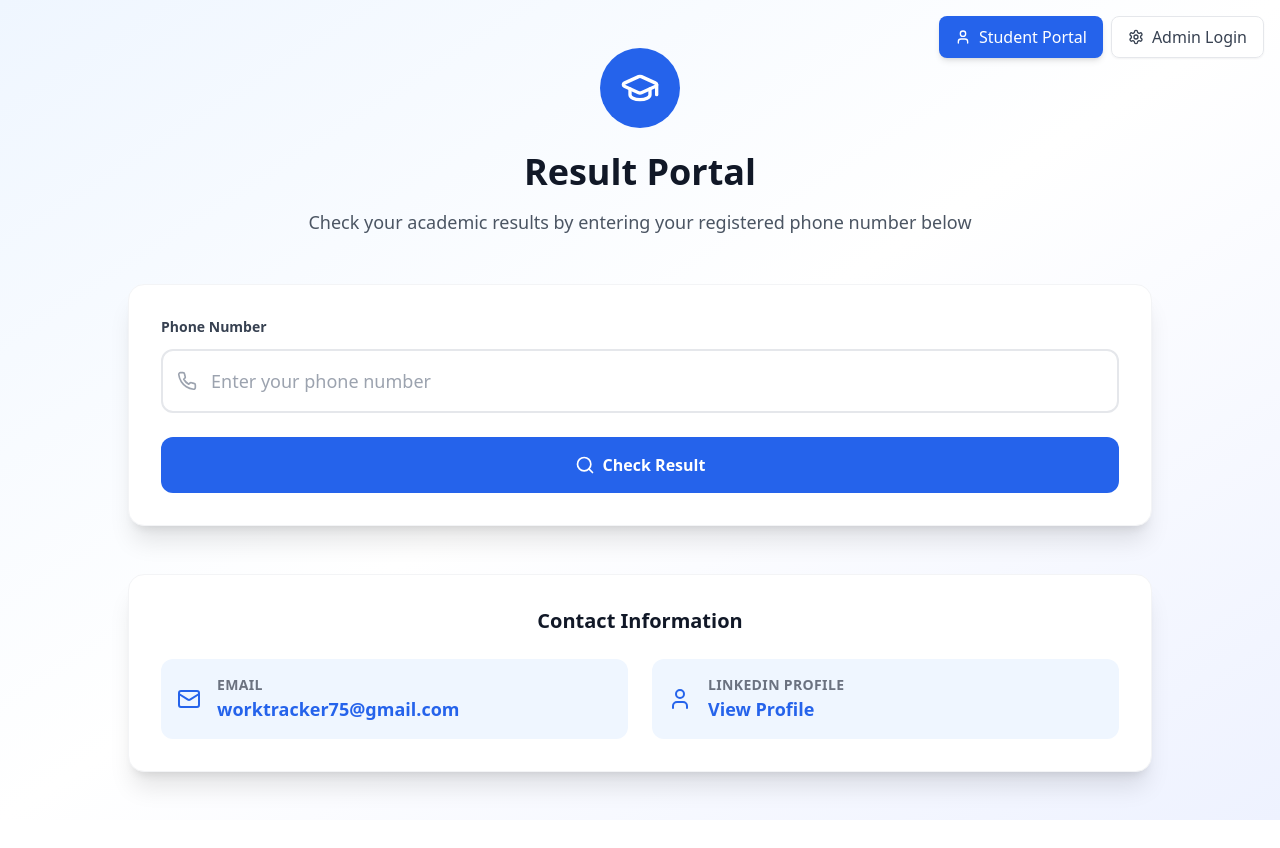
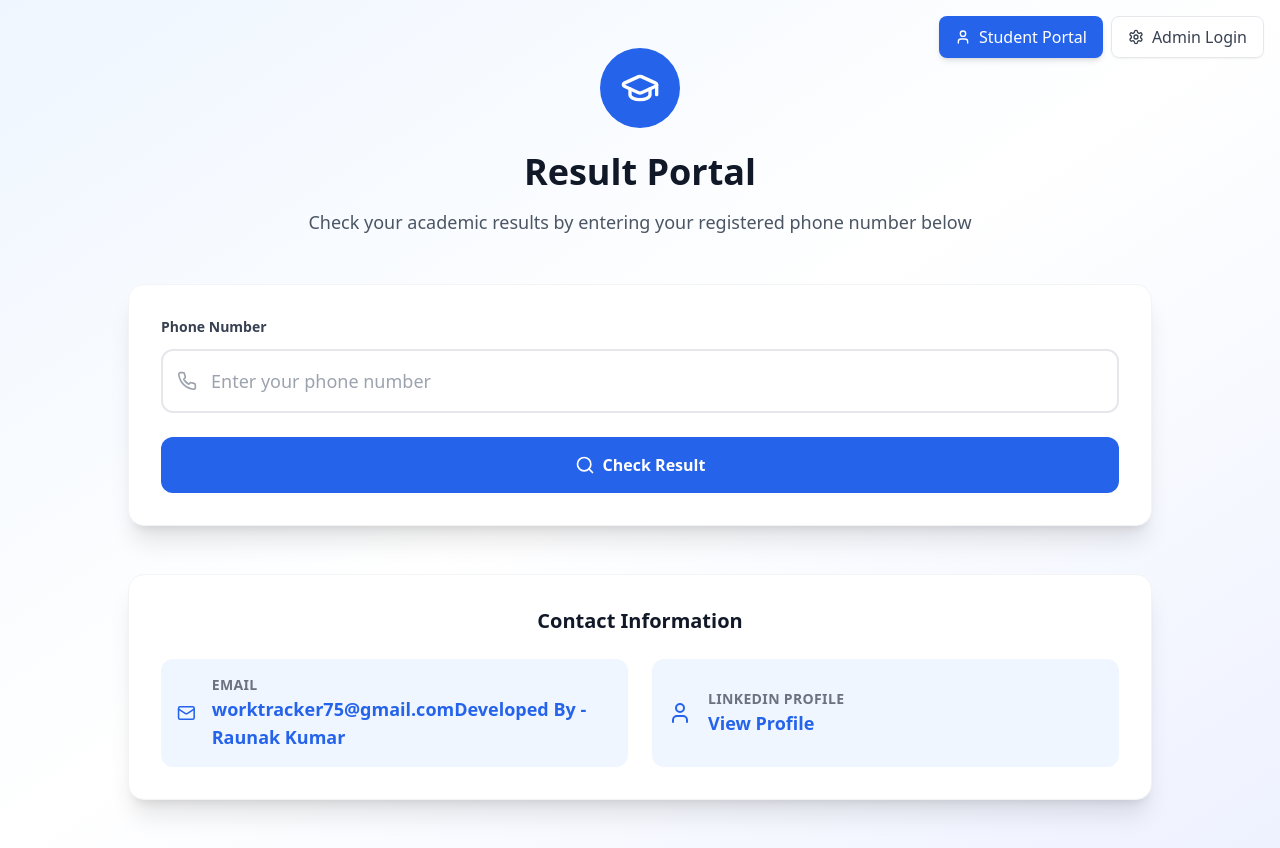
Before and after one commit to raunakkumarjob-a11y/quizresultportal, a React (Vite) app: page / in a window 1280 px wide. Before the commit the page ends 820 px from the top, so only its background shows below. Built offline with nearby package versions, Linux system fonts and the light colour scheme.

Commit message:
Update StudentResultForm.tsx

```diff
--- a/src/components/StudentResultForm.tsx
+++ b/src/components/StudentResultForm.tsx
@@ -246,6 +246,10 @@ const StudentResultForm: React.FC = () => {
                 <a href="mailto:raunakkumarjob@gmail.com" className="text-lg font-bold text-blue-600 hover:text-blue-800">
                   worktracker75@gmail.com
                 </a>
+
+                 <a className="text-lg font-bold text-blue-600 hover:text-blue-800">
+                  Developed By - Raunak Kumar
+                </a>
               </div>
             </div>
 
```
